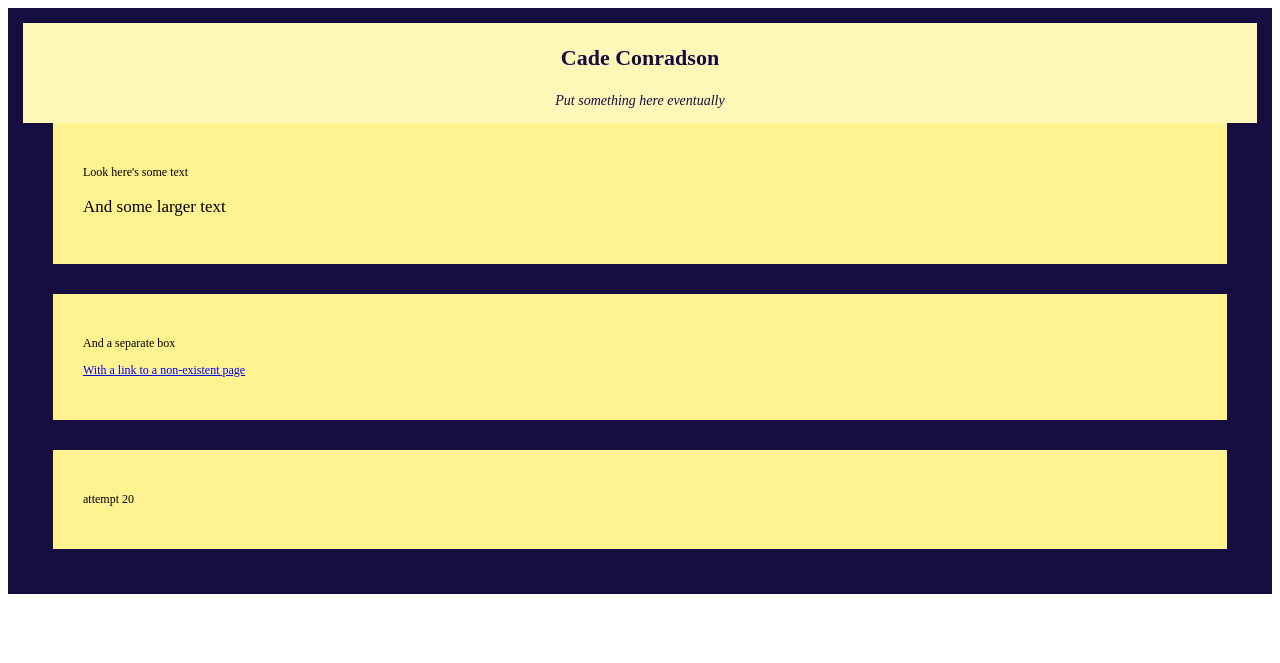
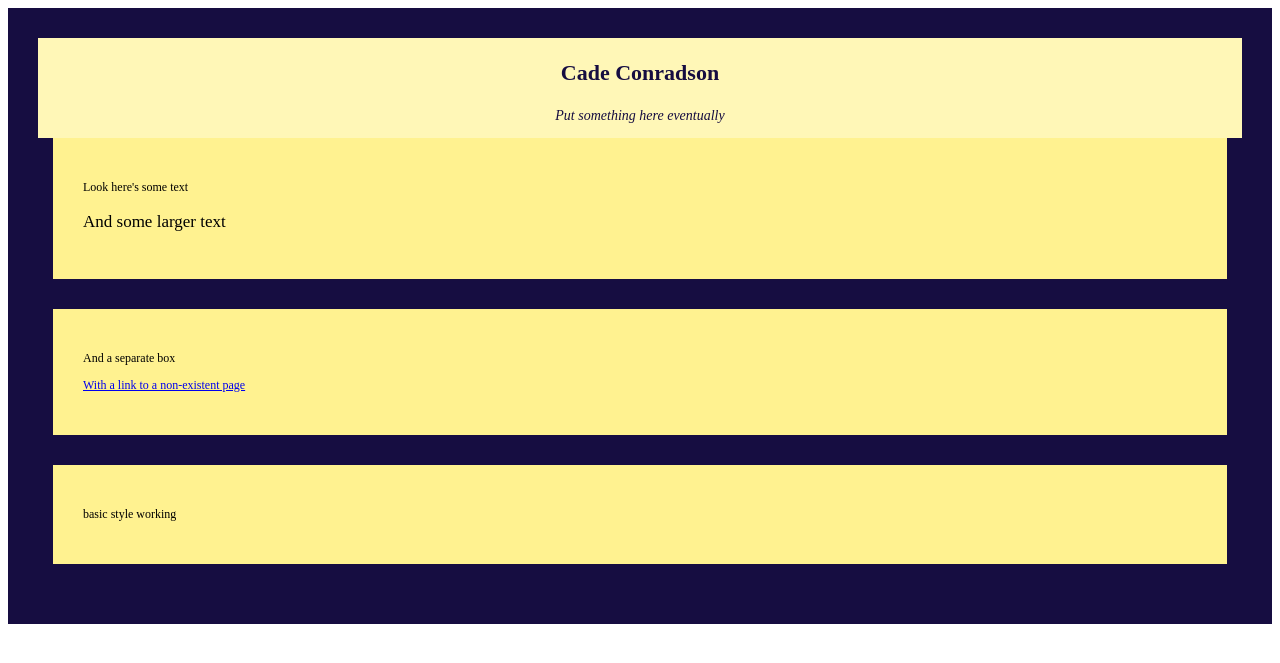
Before and after one commit to cconradson/cconradson.github.io, a Jekyll site: the page built from index.html, in a window 1280 px wide. Shown: the top 663 px of the page. Built offline with Jekyll 4.4.1, drawn with Linux system fonts in a browser that asks for light colours.

Commit message:
style at working state

```diff
--- a/assets/css/main.css
+++ b/assets/css/main.css
@@ -4,7 +4,7 @@ div[id="header"] {
 }
 
 div[id="wrap"] {
-	border: 15px solid #160d41;
+	border: 30px solid #160d41;
 	background-color: #fff7b7;
 }
 
@@ -13,7 +13,7 @@ div[class="body"] {
 	padding: 30px;
 	border-color: #160d41;
 	border-style: solid;
-	border-width: 0px 30px 30px 30px;
+	border-width: 0px 15px 30px 15px;
 }
 
 h3[class="site.title"] {
--- a/index.html
+++ b/index.html
@@ -15,5 +15,5 @@ layout: default
 </div>
 
 <div class="body">
-	<p>attempt 20</p>
+	<p>basic style working</p>
 </div>
```
